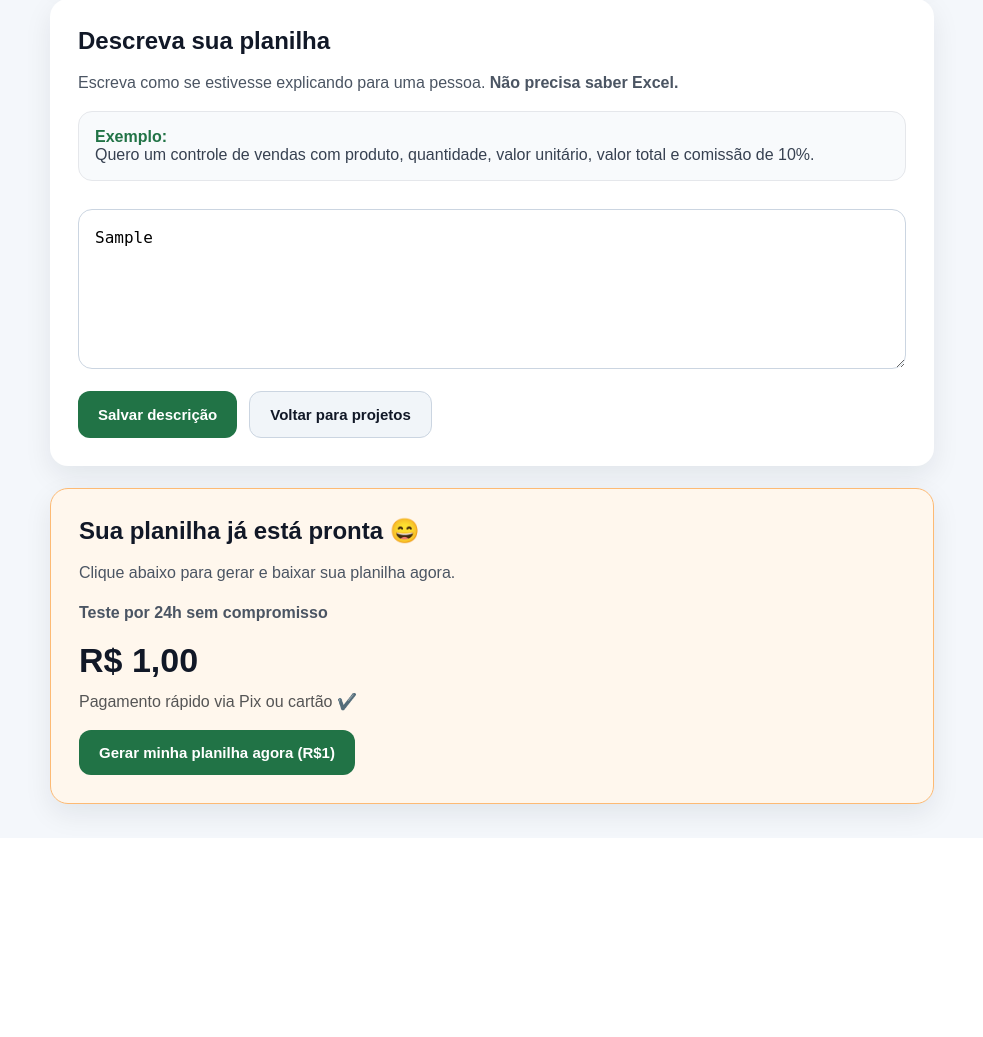
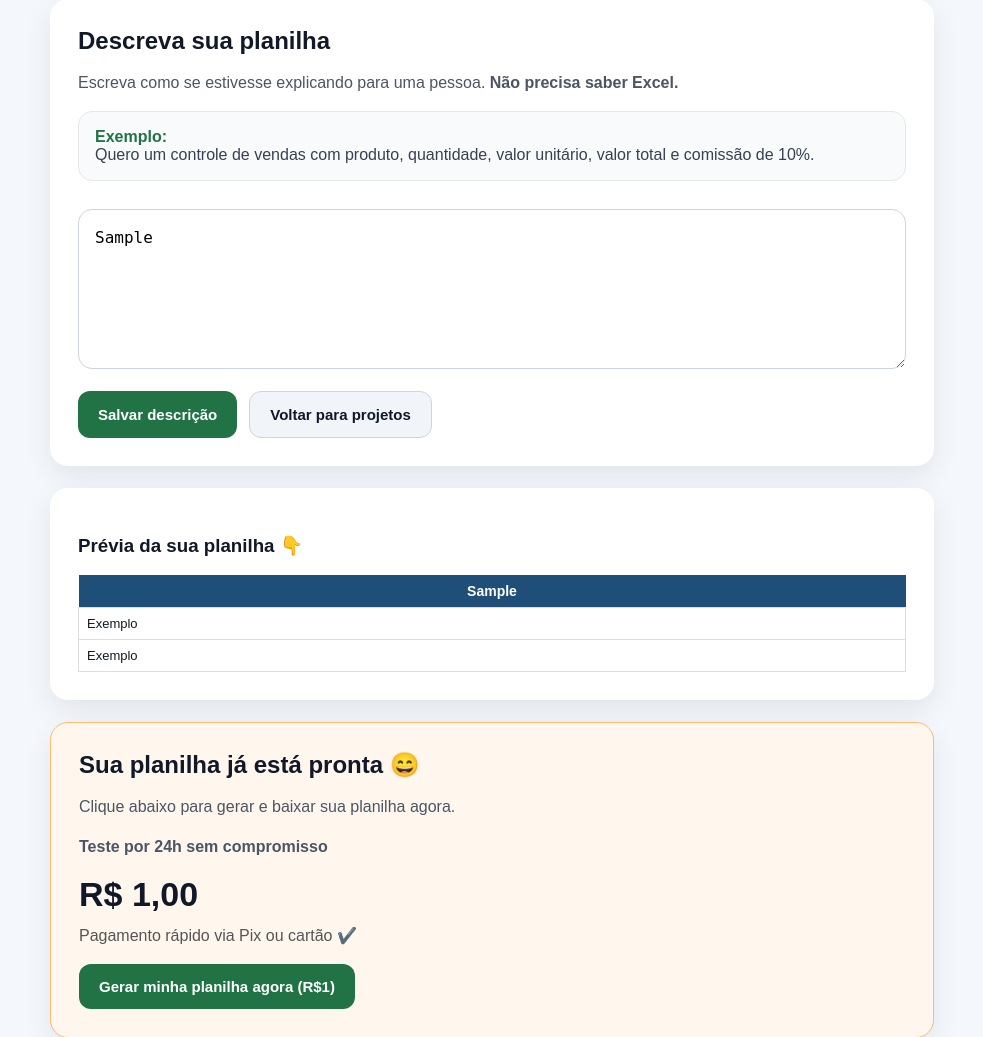
Before and after one commit to alessandronossa-lgtm/alessandronossa-lgtm, a Flask app: template templates/projeto.html in a window 1280 px wide. Shown: the part 308-1345 px from the top of the page, without its empty margins (148-1131 px from the left). Before the commit the page ends 1140 px from the top, so only its background shows below. Run offline with Flask 3, Linux system fonts and the light colour scheme; the template is opened without the code that fills it: values that come from a table or form of the project are taken from there, others are empty; tables that the repository leaves empty hold one stand-in row (values such as "Sample post"); parts of the project's set-up code (start-up, migrations or seed data) failed here and were passed over.

Commit message:
Update projeto.html

```diff
--- a/templates/projeto.html
+++ b/templates/projeto.html
@@ -6,6 +6,35 @@
   <meta name="viewport" content="width=device-width, initial-scale=1.0">
 
   <style>
+
+.preview-card {
+  margin-top: 20px;
+}
+
+.preview-table {
+  overflow-x: auto;
+  margin-top: 10px;
+}
+
+.preview-table table {
+  width: 100%;
+  border-collapse: collapse;
+}
+
+.preview-table th {
+  background: #1f4e78;
+  color: white;
+  padding: 8px;
+  font-size: 14px;
+}
+
+.preview-table td {
+  padding: 8px;
+  border: 1px solid #ddd;
+  font-size: 13px;
+}
+
+
     * { box-sizing: border-box; }
 
     body {
@@ -215,6 +244,49 @@
       </form>
     </div>
 
+
+
+<div class="card preview-card">
+  <h3>Prévia da sua planilha 👇</h3>
+
+  <div class="preview-table">
+    <table>
+      <thead>
+        <tr>
+          {% for col in projeto.prompt.split(",") %}
+            <th>{{ col.strip() }}</th>
+          {% endfor %}
+        </tr>
+      </thead>
+      <tbody>
+        <tr>
+          {% for col in projeto.prompt.split(",") %}
+            <td>Exemplo</td>
+          {% endfor %}
+        </tr>
+        <tr>
+          {% for col in projeto.prompt.split(",") %}
+            <td>Exemplo</td>
+          {% endfor %}
+        </tr>
+      </tbody>
+    </table>
+  </div>
+</div>
+
+
+
+
+
+
+
+
+
+
+
+
+
+
     {% if premium or acesso_ativo %}
 
       <div class="card success-card">
```
